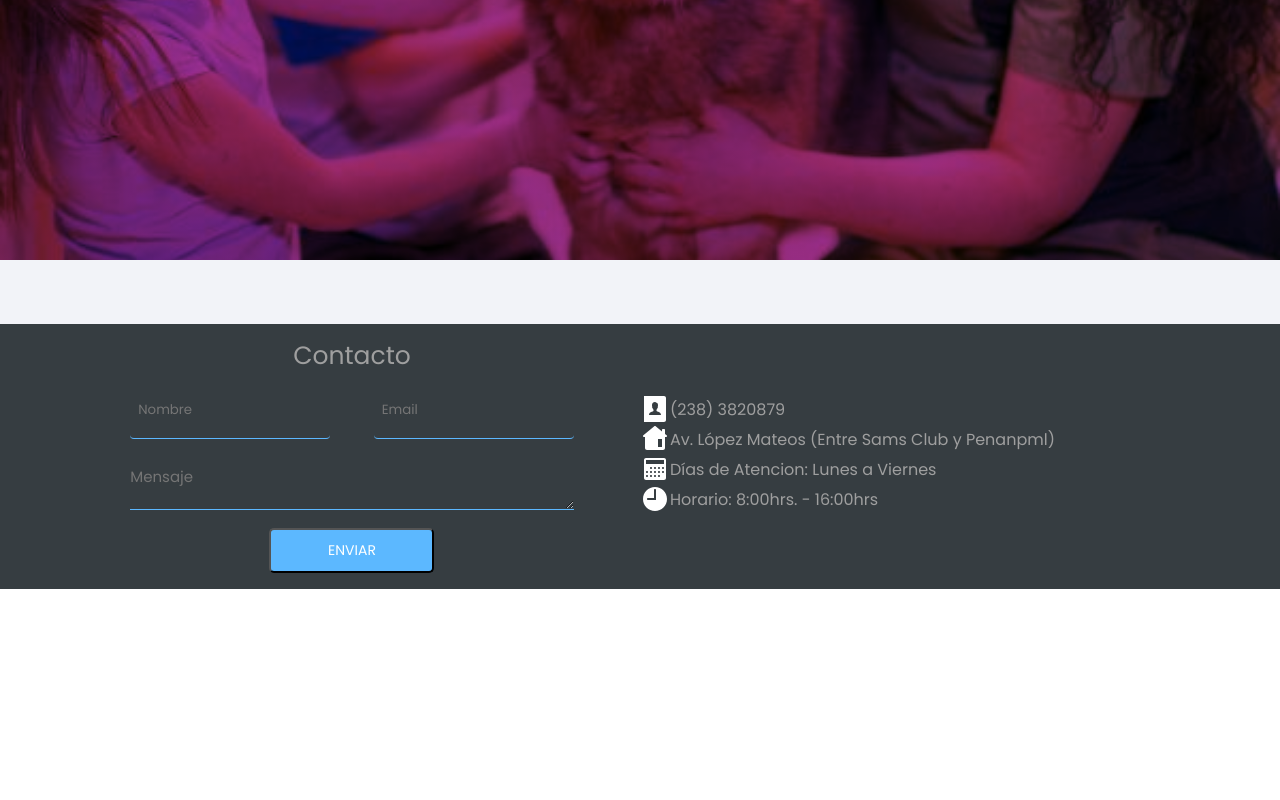
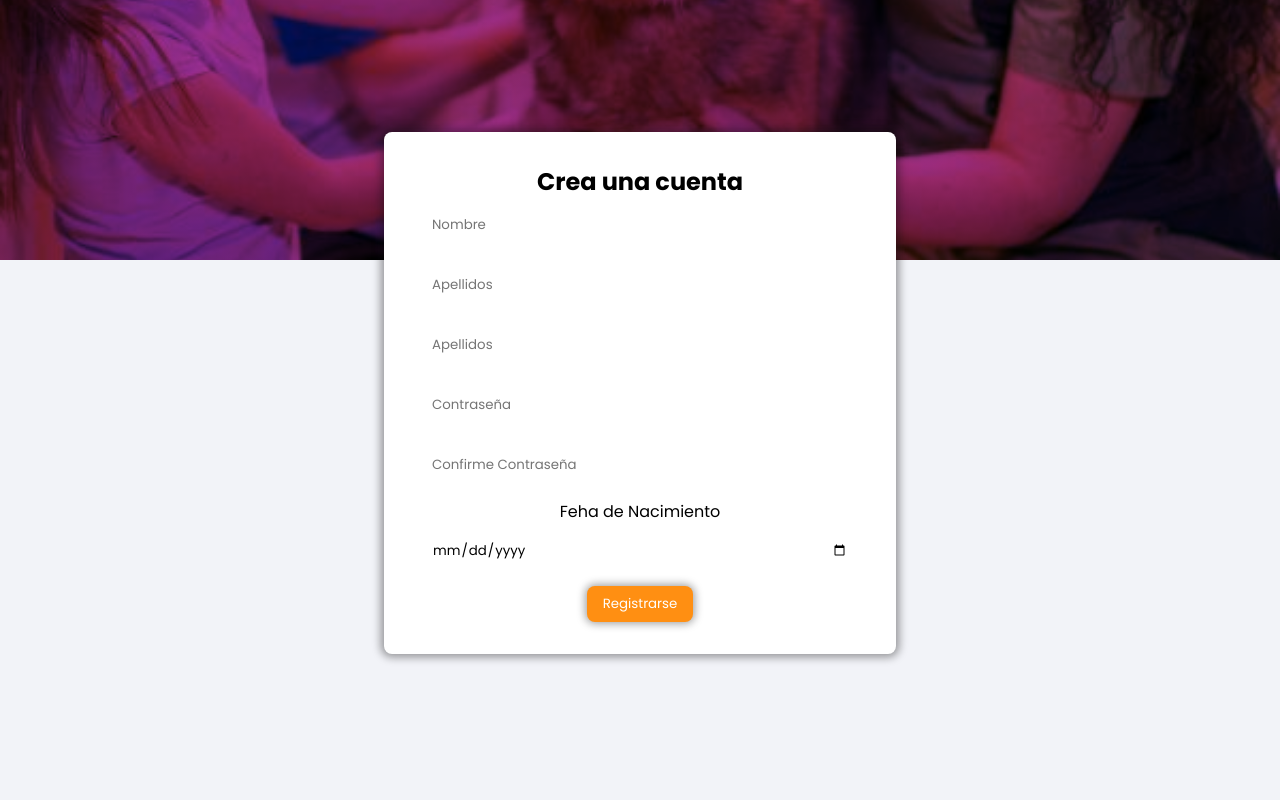
Before and after one commit to LeightNeal/arcaWeb, an Angular app: page /welcome/register in a window 1280 px wide. Shown: the part 420-1220 px from the top of the page. Before the commit the page ends 1009 px from the top, so only its background shows below. Built offline with nearby package versions, Linux system fonts and the light colour scheme.

Commit message:
registro-form v1

```diff
--- a/src/app/components/forms/form-contact/form-contact.component.html
+++ b/src/app/components/forms/form-contact/form-contact.component.html
@@ -1,3 +1,11 @@
-<p>
-  form-contact works!
-</p>
+<form class="form-register centered-layout">
+  <h2>Crea una cuenta</h2>
+  <input class="form-register__input" id="txtName" placeholder="Nombre" type="text" required>
+  <input class="form-register__input" id="txtApellidos" placeholder="Apellidos" type="text" required>
+  <input class="form-register__input" id="txtCorreo" placeholder="Apellidos" type="text" required>
+  <input class="form-register__input" id="txtPassword" placeholder="Contraseña" type="password" required>
+  <input class="form-register__input" id="txtPassword" placeholder="Confirme Contraseña" type="password" required>
+  <label for="txtDate">Feha de Nacimiento</label>
+  <input class="form-register__input" type="date" name="" id="txtDate" required>
+  <button class="form-register__submit" type="submit">Registrarse</button>
+</form>
--- a/src/app/pages/welcome/form-register/form-register.component.html
+++ b/src/app/pages/welcome/form-register/form-register.component.html
@@ -5,6 +5,6 @@
     </header>
   </article>
   <article class="container container-form-register centered-layout">
-    <!-- <app-form-date></app-form-date> -->
+    <app-form-contact></app-form-contact>
   </article>
 </section>
--- a/src/styles.css
+++ b/src/styles.css
@@ -1698,3 +1698,60 @@ input{
         width: 90vw;
     }
 }
+
+/* formulario de registrar */
+
+.form-register__submit:hover{
+    text-shadow: 0 1px 1px rgba(0,0,0,0.5);
+    background:#FAD029;
+    padding: 13px 23px;
+    margin-top: -3px;
+}
+.form-register {
+    width: 40vmax;
+    height: auto;
+    box-shadow: 0 0 1vmin .4vmin rgba(10, 10, 10, 0.4);
+    border-radius: 1vmin;
+    position: relative;
+    top: -10rem;
+    background: #fff;
+    padding: 2rem;
+}
+
+.form-register h3, .form-register h4{
+    text-align: center;
+}
+
+.container-form-register {
+    padding: 2rem 0;
+}
+
+.form-register__input {
+    padding: .5rem 1rem;
+    width: 100%;
+    margin-bottom: 1rem;
+    border-radius: .5vmin;
+    border: none;
+    transition: border .1s ease-in;
+}
+
+.form-register__input:focus {
+    border: .6vmin solid var(--color-accent);
+}
+
+.form-register__submit {
+    padding: .5rem 1rem;
+    background: var(--color-accent);
+    border: none;
+    border-radius: 1vmin;
+    color: #fff;
+    box-shadow: 0 0 1vmin .2vmin rgba(10, 10, 10, .4);
+}
+
+.form-register h4{
+    text-align: center;
+}
+
+.container-form-register {
+    padding: 2rem 0;
+}
```
